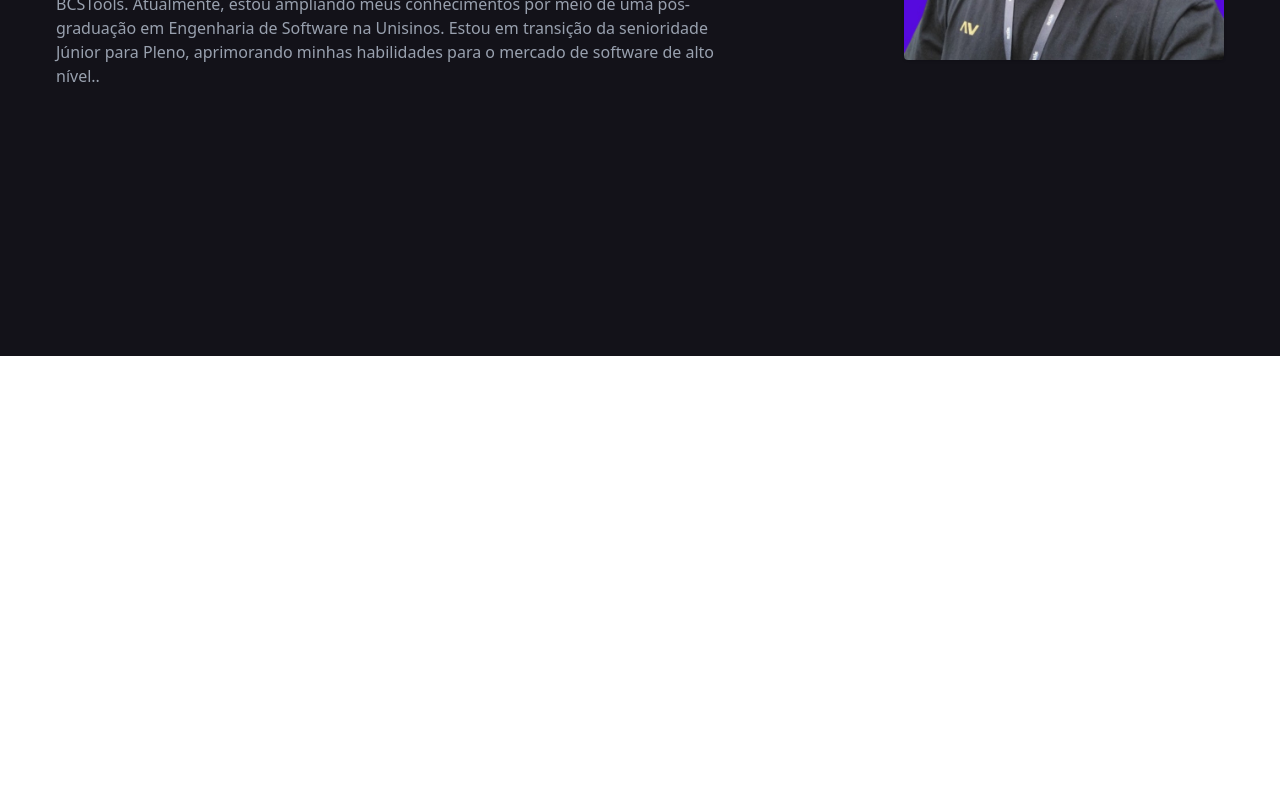
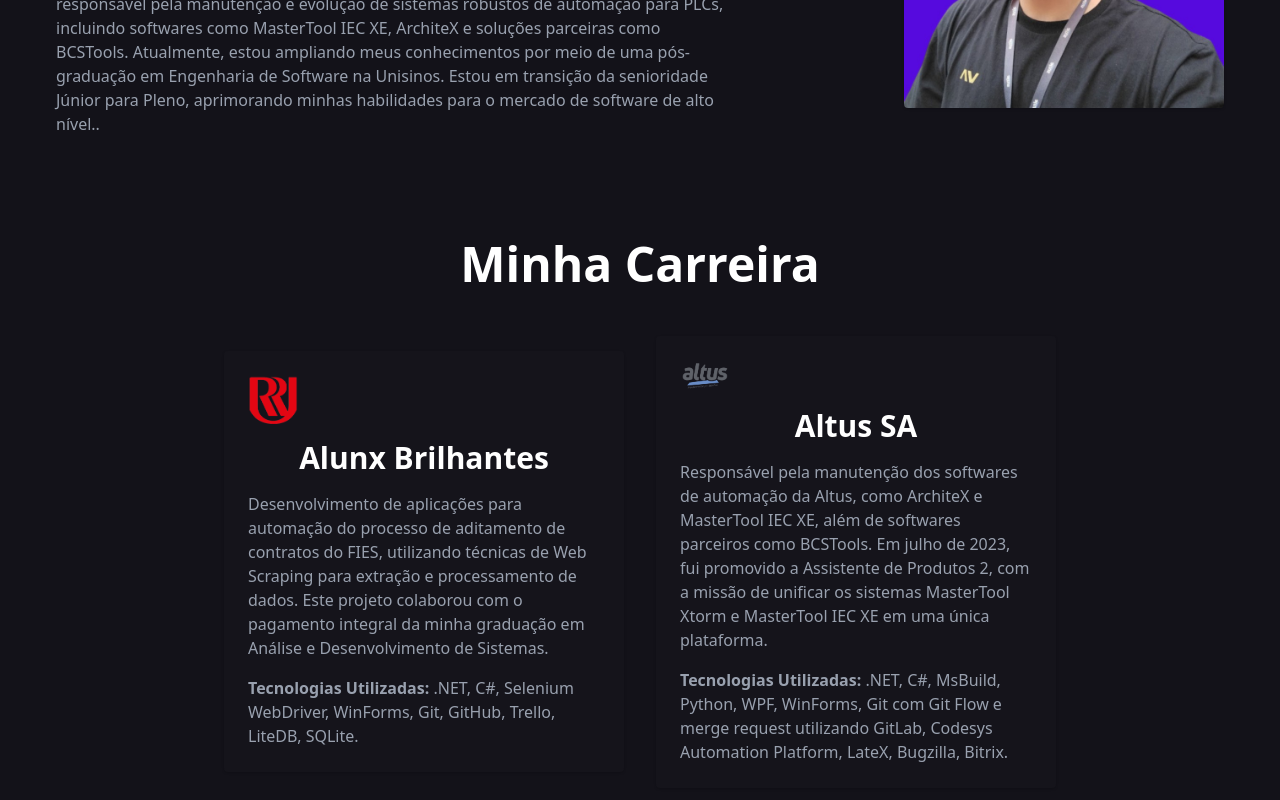
Before and after one commit to devSantos16/portfolio, a React (Vite) app: page / in a window 1280 px wide. Shown: the part 444-1244 px from the top of the page. Before the commit the page ends 800 px from the top, so only its background shows below. Built offline with nearby package versions, Linux system fonts and the light colour scheme.

Commit message:
inserting the career component

```diff
--- a/src/App.tsx
+++ b/src/App.tsx
@@ -1,11 +1,13 @@
 import Nav from "./components/Nav.tsx"
 import Home from "./components/Home.tsx"
+import Carrer from "./components/Career.tsx"
 
 function App() {
   return(
-  <div className='bg-[#131219] h-screen w-screen'>
+  <div className='bg-[#131219] h-[100%] w-screen space-y-12'>
     <Nav/>
     <Home/>
+    <Carrer/>
   </div>
   )
 }
--- /dev/null
+++ b/src/components/Career.tsx
@@ -0,0 +1,28 @@
+import logo_altus from "./../assets/logo_altus.png"
+import logo_uniritter from "./../assets/logo_uniritter.png"
+import CarrerCard from "./sub-components/CareerCard"
+
+function Carrer(){
+    return (
+        <div className="p-8 space-y-12">
+            <h1 className="text-white text-center text-5xl font-bold">Minha Carreira</h1>
+            <div className="flex justify-center items-center gap-8">
+                <CarrerCard
+                    logo={logo_uniritter}
+                    title="Alunx Brilhantes"
+                    description="Desenvolvimento de aplicações para automação do processo de aditamento de contratos do FIES, utilizando técnicas de Web Scraping para extração e processamento de dados. Este projeto colaborou com o pagamento integral da minha graduação em Análise e Desenvolvimento de Sistemas."
+                    technologies=".NET, C#, Selenium WebDriver, WinForms, Git, GitHub, Trello, LiteDB, SQLite."
+                />
+                <CarrerCard
+                    logo={logo_altus}
+                    title="Altus SA"
+                    description="Responsável pela manutenção dos softwares de automação da Altus, como ArchiteX e MasterTool IEC XE, além de softwares parceiros como BCSTools. Em julho de 2023, fui promovido a Assistente de Produtos 2, com a missão de unificar os sistemas MasterTool Xtorm e MasterTool IEC XE em uma única plataforma."
+                    technologies=".NET, C#, MsBuild, Python, WPF, WinForms, Git com Git Flow e merge request utilizando GitLab, Codesys Automation Platform, LateX, Bugzilla, Bitrix."
+                />
+            </div>
+        </div>
+    )
+
+}
+
+export default Carrer
--- a/src/components/Nav.tsx
+++ b/src/components/Nav.tsx
@@ -7,7 +7,7 @@
             <div className="flex items-center space-x-6 text-sm">
                 <ul className="flex space-x-6">
                     <li>Home</li>
-                    <li>Sobre</li>
+                    <li>Carreira</li>
                     <li>Projetos</li>
                     <li>Contatos</li>
                 </ul>
--- /dev/null
+++ b/src/components/sub-components/CareerCard.tsx
@@ -0,0 +1,27 @@
+
+import React from 'react';
+
+interface CarrerCardProps {
+    children?: React.ReactNode,
+    logo: string,
+    title: string,
+    description: string,
+    technologies: string
+
+}
+
+
+function CarrerCard({children, logo, title, description, technologies}: CarrerCardProps) {
+    return (
+        <div className="rounded bg-[#15141b] shadow max-w-100 space-y-4 p-6">
+            <img className="w-[50px]" src={logo} alt={`${logo} image`}/>
+            <h1 className="text-white text-center text-3xl font-bold">{title}</h1>
+                    <p className="text-gray-400">{description}</p>
+                    <p className="text-gray-400"> <b>Tecnologias Utilizadas:</b> {technologies}</p>
+            {children}
+        </div>
+
+    )
+}
+
+export default CarrerCard
```
Also changed, not shown: src/assets/logo_altus.png (added), src/assets/logo_uniritter.png (added).
